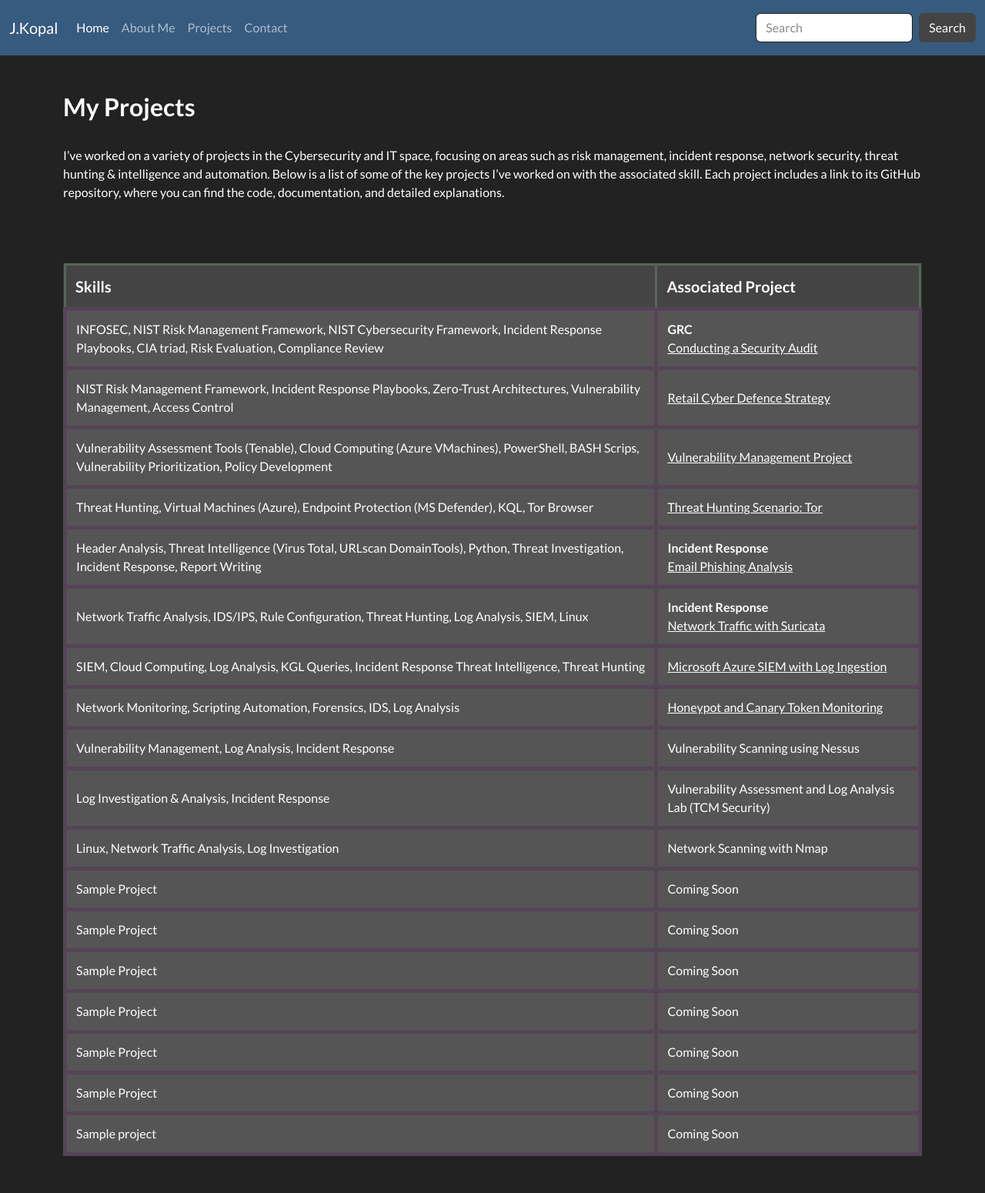
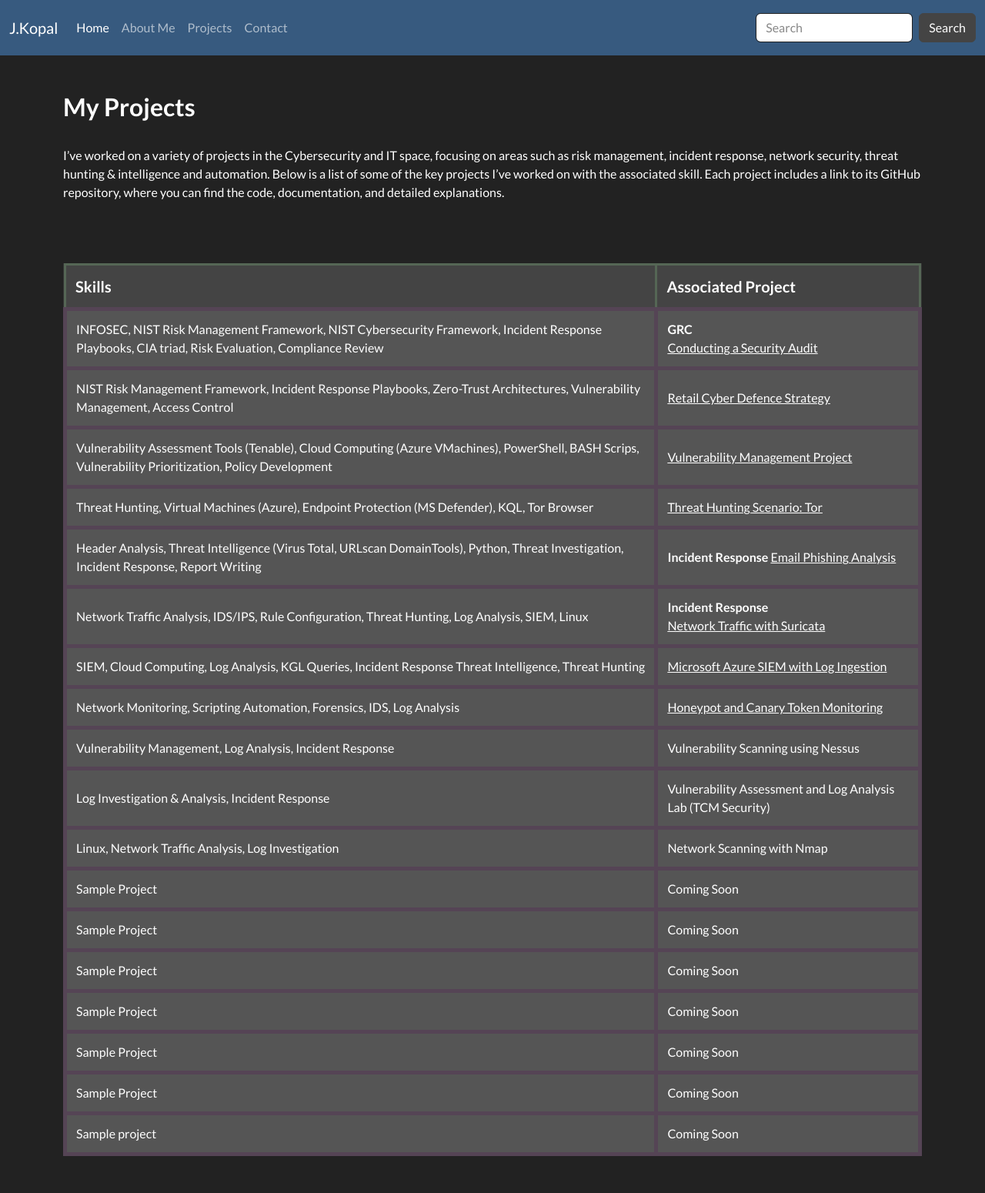
Before and after one commit to JKopal101/jkopal101.github.io, a Jekyll site: the page built from projects.md, in a window 1280 px wide. Shown: the whole page at 77% size. Built offline with Jekyll 4.4.1, drawn with Linux system fonts in a browser that asks for light colours.

```diff
--- a/projects.md
+++ b/projects.md
@@ -60,7 +60,7 @@ I’ve worked on a variety of projects in the Cybersecurity and IT space, focusi
     <tr style="background-color:#555;">
       <td style="padding:12px; border:5px solid #545;">Header Analysis, Threat Intelligence (Virus Total, URLscan DomainTools), Python, Threat Investigation, Incident Response, Report Writing </td>
       <td style="padding:12px; border:5px solid #545;">
-         <strong>Incident Response</strong> <br>
+         <strong>Incident Response</strong>
         <a href="https://github.com/JKopal101/email-phishing-analysis" style="color:white;">Email Phishing Analysis</a>
       </td>
     </tr>
```
